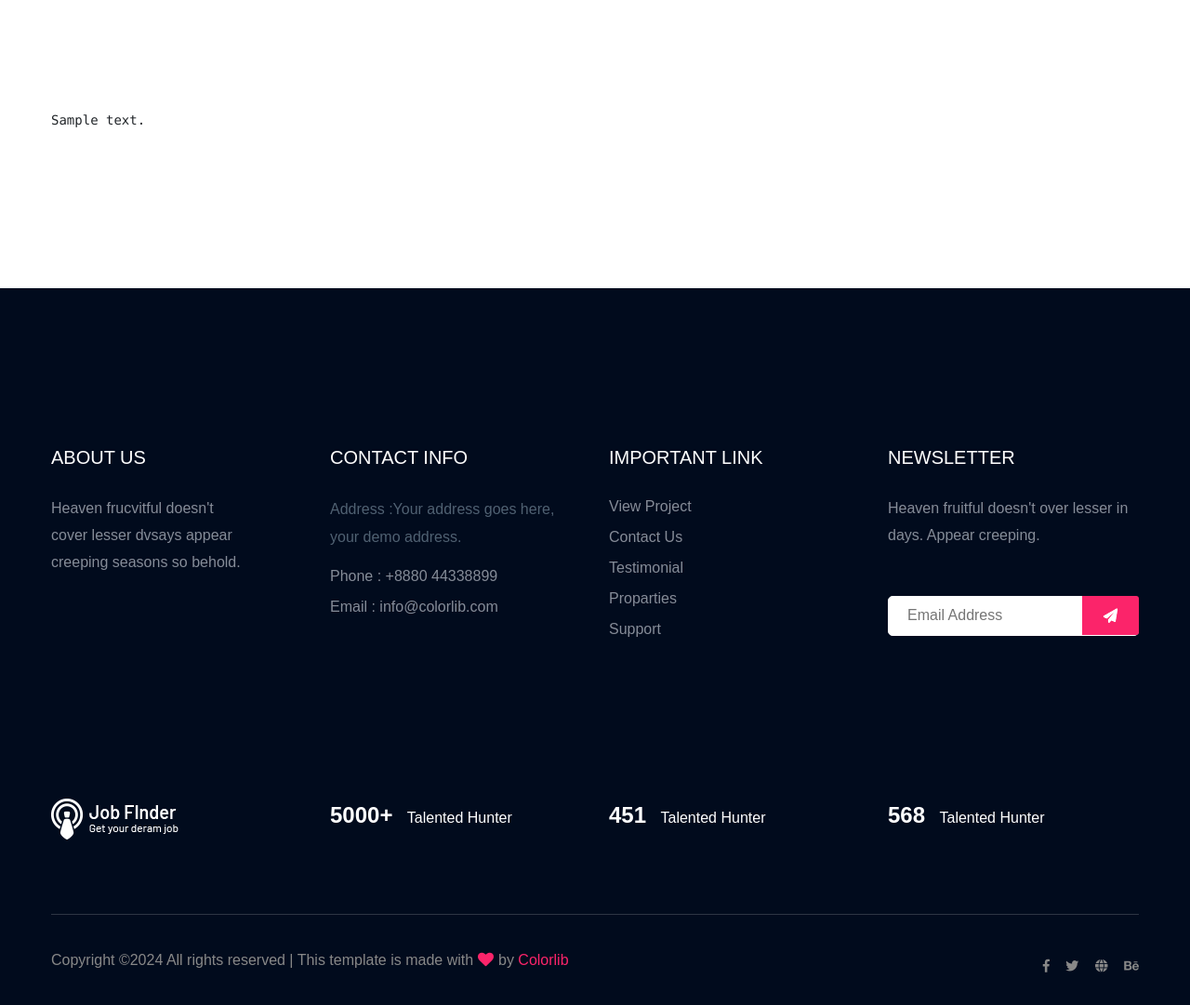
After one commit to poddarnishi/DiversiHire, a Flask app: template templates/display.html in a window 1280 px wide. The commit adds this page. Shown: the part 535-1616 px from the top of the page at 93% size. Run offline with Flask 3, Linux system fonts and the light colour scheme; the template is opened without the code that fills it: most values are stand-ins (such as "Sample title", 1, 10 or a date in 2020); some web fonts are replaced.

Commit message:
made changes to routes of display

```diff
--- a/app.py
+++ b/app.py
@@ -147,7 +147,11 @@ def allowed_file(filename):
 
 @app.route('/form')
 def upload_form():
-    return render_template('upload_form.html')
+    return render_template('apply.html')
+
+@app.route('/job_details.html')
+def job_details():
+    return render_template('job-detail.html')
 
 @app.route('/display_text')
 def display_text():
@@ -155,7 +159,7 @@ def display_text():
     with open(sanitized_file_path, 'r', encoding='utf-8') as f:
         sanitized_resume_content = f.read()
     #print(sanitized_resume_content)
-    return render_template('display_text.html', resume_content=sanitized_resume_content)
+    return render_template('display.html', resume_content=sanitized_resume_content)
 
 
 def sanitize(text):
@@ -180,7 +184,7 @@ def upload_file():
         with open(sanitized_file_path, 'w', encoding='utf-8') as f:
             f.write(clean_txt)
 
-        txt_to_pdf('sanitized/sanitized_resume.txt', 'sanitized/sanitized_resume.pdf')
+        #txt_to_pdf('sanitized/sanitized_resume.txt', 'sanitized/sanitized_resume.pdf')
         return redirect(url_for('display_text'))
     else:
         return 'Invalid file type'
@@ -211,7 +215,7 @@ def txt_to_pdf(input_txt, output_pdf):
     c.save()
 
 def display_pdf_text(pdf_text):
-    return render_template('display_text.html', pdf_text=pdf_text)
+    return render_template('display.html', pdf_text=pdf_text)
 
 if __name__ == '__main__':
-    app.run(debug=True, host='0.0.0.0')
+    app.run(debug=True, host='0.0.0.1')
--- /dev/null
+++ b/templates/display.html
@@ -0,0 +1,376 @@
+<!doctype html>
+<html class="no-js" lang="zxx">
+    <head>
+        <meta charset="utf-8">
+        <meta http-equiv="x-ua-compatible" content="ie=edge">
+         <title>Job board HTML-5 Template </title>
+        <meta name="description" content="">
+        <meta name="viewport" content="width=device-width, initial-scale=1">
+        <link rel="manifest" href="site.webmanifest">
+		<link rel="shortcut icon" type="image/x-icon" href="assets/img/favicon.ico">
+
+		<!-- CSS here -->
+            <link rel="stylesheet" href="assets/css/bootstrap.min.css">
+            <link rel="stylesheet" href="assets/css/owl.carousel.min.css">
+            <link rel="stylesheet" href="assets/css/flaticon.css">
+            <link rel="stylesheet" href="assets/css/slicknav.css">
+            <link rel="stylesheet" href="assets/css/price_rangs.css">
+            <link rel="stylesheet" href="assets/css/animate.min.css">
+            <link rel="stylesheet" href="assets/css/magnific-popup.css">
+            <link rel="stylesheet" href="assets/css/fontawesome-all.min.css">
+            <link rel="stylesheet" href="assets/css/themify-icons.css">
+            <link rel="stylesheet" href="assets/css/slick.css">
+            <link rel="stylesheet" href="assets/css/nice-select.css">
+            <link rel="stylesheet" href="assets/css/style.css">
+   </head>
+
+   <body>
+    <!-- Preloader Start -->
+    <div id="preloader-active">
+        <div class="preloader d-flex align-items-center justify-content-center">
+            <div class="preloader-inner position-relative">
+                <div class="preloader-circle"></div>
+                <div class="preloader-img pere-text">
+                    <img src="assets/img/logo/logo.png" alt="">
+                </div>
+            </div>
+        </div>
+    </div>
+    <!-- Preloader Start -->
+    <header>
+        <!-- Header Start -->
+       <div class="header-area header-transparrent">
+           <div class="headder-top header-sticky">
+                <div class="container">
+                    <div class="row align-items-center">
+                        <div class="col-lg-3 col-md-2">
+                            <!-- Logo -->
+                            <div class="logo">
+                                <a href="index.html"><img src="assets/img/logo/logo.png" alt=""></a>
+                            </div>
+                        </div>
+                        <div class="col-lg-9 col-md-9">
+                            <div class="menu-wrapper">
+                                <!-- Main-menu -->
+                                <div class="main-menu">
+                                    <nav class="d-none d-lg-block">
+                                        <ul id="navigation">
+                                            <li><a href="index.html">Home</a></li>
+                                            <li><a href="job_listing.html">Find a Jobs </a></li>
+                                            <li><a href="about.html">About</a></li>
+                                            <li><a href="#">Page</a>
+                                                <ul class="submenu">
+                                                    <li><a href="blog.html">Blog</a></li>
+                                                    <li><a href="single-blog.html">Blog Details</a></li>
+                                                    <li><a href="elements.html">Elements</a></li>
+                                                    <li><a href="job_details.html">job Details</a></li>
+                                                </ul>
+                                            </li>
+                                            <li><a href="contact.html">Contact</a></li>
+                                        </ul>
+                                    </nav>
+                                </div>
+                                <!-- Header-btn -->
+                                <div class="header-btn d-none f-right d-lg-block">
+                                    <a href="#" class="btn head-btn1">Register</a>
+                                    <a href="#" class="btn head-btn2">Login</a>
+                                </div>
+                            </div>
+                        </div>
+                        <!-- Mobile Menu -->
+                        <div class="col-12">
+                            <div class="mobile_menu d-block d-lg-none"></div>
+                        </div>
+                    </div>
+                </div>
+           </div>
+       </div>
+        <!-- Header End -->
+    </header>
+    <main>
+
+        <!-- Hero Area Start-->
+        <div class="slider-area ">
+        <div class="single-slider section-overly slider-height2 d-flex align-items-center" data-background="assets/img/hero/about.jpg">
+            <div class="container">
+                <div class="row">
+                    <div class="col-xl-12">
+                        <div class="hero-cap text-center">
+                            <h2>Clean Resume </h2>
+                        </div>
+                    </div>
+                </div>
+            </div>
+        </div>
+        </div>
+        <!-- Hero Area End -->
+        <!-- job post company Start -->
+        <div class="job-post-company pt-120 pb-120">
+            <div class="container">
+                <div class="row justify-content-between">
+                    <!-- Left Content -->
+                    <div class="col-xl-7 col-lg-8">
+
+                        <div class="job-post-details">
+                            <div class="post-details1 mb-50">
+                                <!-- Small Section Tittle -->
+                                <div id="resume-content">
+                                    <pre>{{ resume_content }}</pre>
+                                </div>
+                                <!-- <pre>
+
+                                    REDACTED_PHONE
+                                    REDACTED_EMAIL
+                                    REDACTED
+                                     REDACTED
+                                    EDUCATION
+
+                                    University of Massachusetts , Amherst                                                                                Sep 2023 – May 2025
+                                    Master of Science in Computer Science , CGPA – 4.0
+                                    COURSEWORK- REDACTED_NAME REDACTED_NAME , Data Science Fundamentals , Advanced Natural Language Processing , Distributed
+                                    Computing & Systems , Software Engineering , Information Retrieval
+                                    TECHNICAL SKILLS
+
+                                    ;
+                                    Languages / Libraries : C / C++ , Python , REDACTED_NAME , JavaScript , SQL , Tensorflow , NLTK , Numpy , Pandas
+                                    Technologies / Frameworks : Flask , Django , REDACTED_NAME , Node.js , Angular , React , Flutter , SpringBoot
+                                    Developer Tools : Git , VS Code , Eclipse , Google Colab , REDACTED_NAME REDACTED_NAME , IntelliJ , MongoDB , MySQL , PostgreSQL , Sybase
+                                    EXPERIENCE
+
+                                    MORGAN STANLEY | TECHNICAL ANALYST INTERN | MUMBAI , INDIA
+                                      May 2022 – July 2022
+                                    • Developed a full stack web application , ensuring controlled critical data updates by implementing maker - checker
+                                    mechanism streamlining database change requests , verification , and modifications .
+                                    • Demonstrated proficiency in implementing REDACTED_NAME for real - time UI update based on database table and actions ensuring
+                                    seamless alignment of frontend with backend database .
+                                    JOBDAE | SOFTWARE ENGINEER INTERN | REMOTE                                                                      May 2021 – July 2021
+                                    • Contributed to backend development of JOBDAE ’s official website by establishing employee profile pages and implementing
+                                    features to browse , apply , and track job applications .
+                                    REDACTED_NAME REDACTED_NAME email notifications for clients upon job applications and status updates , enhancing user engagement
+                                    PROJECTS AND PUBLICATIONS
+                                    ;
+
+
+
+
+
+                                    Personalizing LLMs using Generative Retrieval | View Paper   | View Code
+
+                                    • Generated hypothesis documents based on user input and integrated embedding techniques for better semantic
+                                    understanding , enhancing the efficiency of dense retrieval search in user profile history .
+                                    • Implemented a BERT model to extract the most relevant chunks from retrieved documents , resulting in a 17 % increase in
+                                    ROUGE-1 and a 13 % increase in ROUGE - L metrics of the overall model .
+                                    Dark Web Intelligence – Zero Shot NER | Final Year Project | REDACTED_NAME : REDACTED Sunil Bhirud
+
+                                    • Proposed a novel information extraction workflow for REDACTED_NAME REDACTED_NAME corpus , prioritizing retrieval of critical data on illegal
+                                    activities , contributing to efficient REDACTED_NAME Web analysis .
+                                    • Eliminated the need of manual data for named entity recognition of unseen classes in Dark Web Corpus by leveraging the
+                                    information present in the Concept net knowledge graph .
+                                    DocuCare | Spring Boot , Angular , PostgreSQL | View Code
+
+                                    • Developed a patient tracker application using software engineering best practices , including version control with Git , organizing
+                                    development into sprints with fixed durations , conflict resolution , and issue tracking .
+                                    • Automated healthcare data processes by facilitating healthcare record updating , prescription management for doctors , while
+                                    providing patients with features like appointment scheduling , record access , and feedback submission .
+                                       DSLRED | REDACTED_NAME : REDACTED REDACTED_NAME REDACTED_NAME |   View paper
+                                    • Incorporated Media Pipe for accelerated feature extraction during rapid hand gesture movements for translating sign
+                                    language from video streams to text yielding in a significant 1.55 % increase in accuracy .
+                                    • Implemented LSTM model to analyze long - term temporal dynamics and deployed CNN model for conveying user emotion
+                                    while gesture prediction .
+                                    HisabKitab |Flutter , Firebase , Node.js | Secured 2nd Rank | View Code
+
+                                    • Developed a user - friendly GST billing website and mobile app within 24 hours , to enhance financial management by
+                                    improved expense tracking and incorporating graphic chart reports .
+                                    • Overcame challenges to create synchronized databases for Android and web applications , implementing Firebase
+                                    authentication , and generating invoices as PDFs , resulting in improved accessibility and functionality .
+                                    LEADERSHIP AND EXTRACURICUILAR
+
+                                    Community of Coders : Conducted Data Structures and Algorithm workshops . Guided students for on - campus internship drive .
+                                    Technovanza : Organized Hackathons to encourage participation amongst first and second - year students in development .
+                                    Enthusia : Represented the CE dept in interbranch table tennis , football , and cricket tournaments . Silver medal in athletics
+
+                                </pre> -->
+                            </div>
+
+
+                        </div>
+
+                    </div>
+
+                </div>
+            </div>
+        </div>
+        <!-- job post company End -->
+
+    </main>
+    <footer>
+        <!-- Footer Start-->
+        <div class="footer-area footer-bg footer-padding">
+            <div class="container">
+                <div class="row d-flex justify-content-between">
+                    <div class="col-xl-3 col-lg-3 col-md-4 col-sm-6">
+                       <div class="single-footer-caption mb-50">
+                         <div class="single-footer-caption mb-30">
+                             <div class="footer-tittle">
+                                 <h4>About Us</h4>
+                                 <div class="footer-pera">
+                                     <p>Heaven frucvitful doesn't cover lesser dvsays appear creeping seasons so behold.</p>
+                                </div>
+                             </div>
+                         </div>
+
+                       </div>
+                    </div>
+                    <div class="col-xl-3 col-lg-3 col-md-4 col-sm-5">
+                        <div class="single-footer-caption mb-50">
+                            <div class="footer-tittle">
+                                <h4>Contact Info</h4>
+                                <ul>
+                                    <li>
+                                    <p>Address :Your address goes
+                                        here, your demo address.</p>
+                                    </li>
+                                    <li><a href="#">Phone : +8880 44338899</a></li>
+                                    <li><a href="#">Email : info@colorlib.com</a></li>
+                                </ul>
+                            </div>
+
+                        </div>
+                    </div>
+                    <div class="col-xl-3 col-lg-3 col-md-4 col-sm-5">
+                        <div class="single-footer-caption mb-50">
+                            <div class="footer-tittle">
+                                <h4>Important Link</h4>
+                                <ul>
+                                    <li><a href="#"> View Project</a></li>
+                                    <li><a href="#">Contact Us</a></li>
+                                    <li><a href="#">Testimonial</a></li>
+                                    <li><a href="#">Proparties</a></li>
+                                    <li><a href="#">Support</a></li>
+                                </ul>
+                            </div>
+                        </div>
+                    </div>
+                    <div class="col-xl-3 col-lg-3 col-md-4 col-sm-5">
+                        <div class="single-footer-caption mb-50">
+                            <div class="footer-tittle">
+                                <h4>Newsletter</h4>
+                                <div class="footer-pera footer-pera2">
+                                 <p>Heaven fruitful doesn't over lesser in days. Appear creeping.</p>
+                             </div>
+                             <!-- Form -->
+                             <div class="footer-form" >
+                                 <div id="mc_embed_signup">
+                                     <form target="_blank" action="https://spondonit.us12.list-manage.com/subscribe/post?u=1462626880ade1ac87bd9c93a&amp;id=92a4423d01"
+                                     method="get" class="subscribe_form relative mail_part">
+                                         <input type="email" name="email" id="newsletter-form-email" placeholder="Email Address"
+                                         class="placeholder hide-on-focus" onfocus="this.placeholder = ''"
+                                         onblur="this.placeholder = ' Email Address '">
+                                         <div class="form-icon">
+                                             <button type="submit" name="submit" id="newsletter-submit"
+                                             class="email_icon newsletter-submit button-contactForm"><img src="assets/img/icon/form.png" alt=""></button>
+                                         </div>
+                                         <div class="mt-10 info"></div>
+                                     </form>
+                                 </div>
+                             </div>
+                            </div>
+                        </div>
+                    </div>
+                </div>
+               <!--  -->
+               <div class="row footer-wejed justify-content-between">
+                       <div class="col-xl-3 col-lg-3 col-md-4 col-sm-6">
+                          <!-- logo -->
+                          <div class="footer-logo mb-20">
+                            <a href="index.html"><img src="assets/img/logo/logo2_footer.png" alt=""></a>
+                          </div>
+                       </div>
+                       <div class="col-xl-3 col-lg-3 col-md-4 col-sm-5">
+                        <div class="footer-tittle-bottom">
+                            <span>5000+</span>
+                            <p>Talented Hunter</p>
+                        </div>
+                       </div>
+                       <div class="col-xl-3 col-lg-3 col-md-4 col-sm-5">
+                            <div class="footer-tittle-bottom">
+                                <span>451</span>
+                                <p>Talented Hunter</p>
+                            </div>
+                       </div>
+                       <div class="col-xl-3 col-lg-3 col-md-4 col-sm-5">
+                            <!-- Footer Bottom Tittle -->
+                            <div class="footer-tittle-bottom">
+                                <span>568</span>
+                                <p>Talented Hunter</p>
+                            </div>
+                       </div>
+               </div>
+            </div>
+        </div>
+        <!-- footer-bottom area -->
+        <div class="footer-bottom-area footer-bg">
+            <div class="container">
+                <div class="footer-border">
+                     <div class="row d-flex justify-content-between align-items-center">
+                         <div class="col-xl-10 col-lg-10 ">
+                             <div class="footer-copy-right">
+                                 <p><!-- Link back to Colorlib can't be removed. Template is licensed under CC BY 3.0. -->
+  Copyright &copy;<script>document.write(new Date().getFullYear());</script> All rights reserved | This template is made with <i class="fa fa-heart" aria-hidden="true"></i> by <a href="https://colorlib.com" target="_blank">Colorlib</a>
+  <!-- Link back to Colorlib can't be removed. Template is licensed under CC BY 3.0. --></p>
+                             </div>
+                         </div>
+                         <div class="col-xl-2 col-lg-2">
+                             <div class="footer-social f-right">
+                                 <a href="#"><i class="fab fa-facebook-f"></i></a>
+                                 <a href="#"><i class="fab fa-twitter"></i></a>
+                                 <a href="#"><i class="fas fa-globe"></i></a>
+                                 <a href="#"><i class="fab fa-behance"></i></a>
+                             </div>
+                         </div>
+                     </div>
+                </div>
+            </div>
+        </div>
+        <!-- Footer End-->
+    </footer>
+
+	<!-- JS here -->
+
+		<!-- All JS Custom Plugins Link Here here -->
+        <script src="./assets/js/vendor/modernizr-3.5.0.min.js"></script>
+		<!-- Jquery, Popper, Bootstrap -->
+		<script src="./assets/js/vendor/jquery-1.12.4.min.js"></script>
+        <script src="./assets/js/popper.min.js"></script>
+        <script src="./assets/js/bootstrap.min.js"></script>
+	    <!-- Jquery Mobile Menu -->
+        <script src="./assets/js/jquery.slicknav.min.js"></script>
+
+		<!-- Jquery Slick , Owl-Carousel Plugins -->
+        <script src="./assets/js/owl.carousel.min.js"></script>
+        <script src="./assets/js/slick.min.js"></script>
+        <script src="./assets/js/price_rangs.js"></script>
+
+		<!-- One Page, Animated-HeadLin -->
+        <script src="./assets/js/wow.min.js"></script>
+		<script src="./assets/js/animated.headline.js"></script>
+        <script src="./assets/js/jquery.magnific-popup.js"></script>
+
+		<!-- Scrollup, nice-select, sticky -->
+        <script src="./assets/js/jquery.scrollUp.min.js"></script>
+        <script src="./assets/js/jquery.nice-select.min.js"></script>
+		<script src="./assets/js/jquery.sticky.js"></script>
+
+        <!-- contact js -->
+        <script src="./assets/js/contact.js"></script>
+        <script src="./assets/js/jquery.form.js"></script>
+        <script src="./assets/js/jquery.validate.min.js"></script>
+        <script src="./assets/js/mail-script.js"></script>
+        <script src="./assets/js/jquery.ajaxchimp.min.js"></script>
+
+		<!-- Jquery Plugins, main Jquery -->
+        <script src="./assets/js/plugins.js"></script>
+        <script src="./assets/js/main.js"></script>
+
+    </body>
+</html>
--- a/templates/upload_form.html
+++ b/templates/upload_form.html
@@ -7,7 +7,7 @@
     <h2>Upload a PDF file</h2>
     <form action="/upload" method="post" enctype="multipart/form-data">
         <input type="file" name="file" accept=".pdf"><br><br>
-        <input type="submit" value="Upload">
+        <input type="submit" class="btn btn-primary" value="Upload">
     </form>
 </body>
 </html>
```
Also changed, not shown: sanitized/sanitized_resume.txt (deleted, +0 -58 lines), templates/apply.html (renamed from apply.html, +6 -2 lines), 1 other file.
